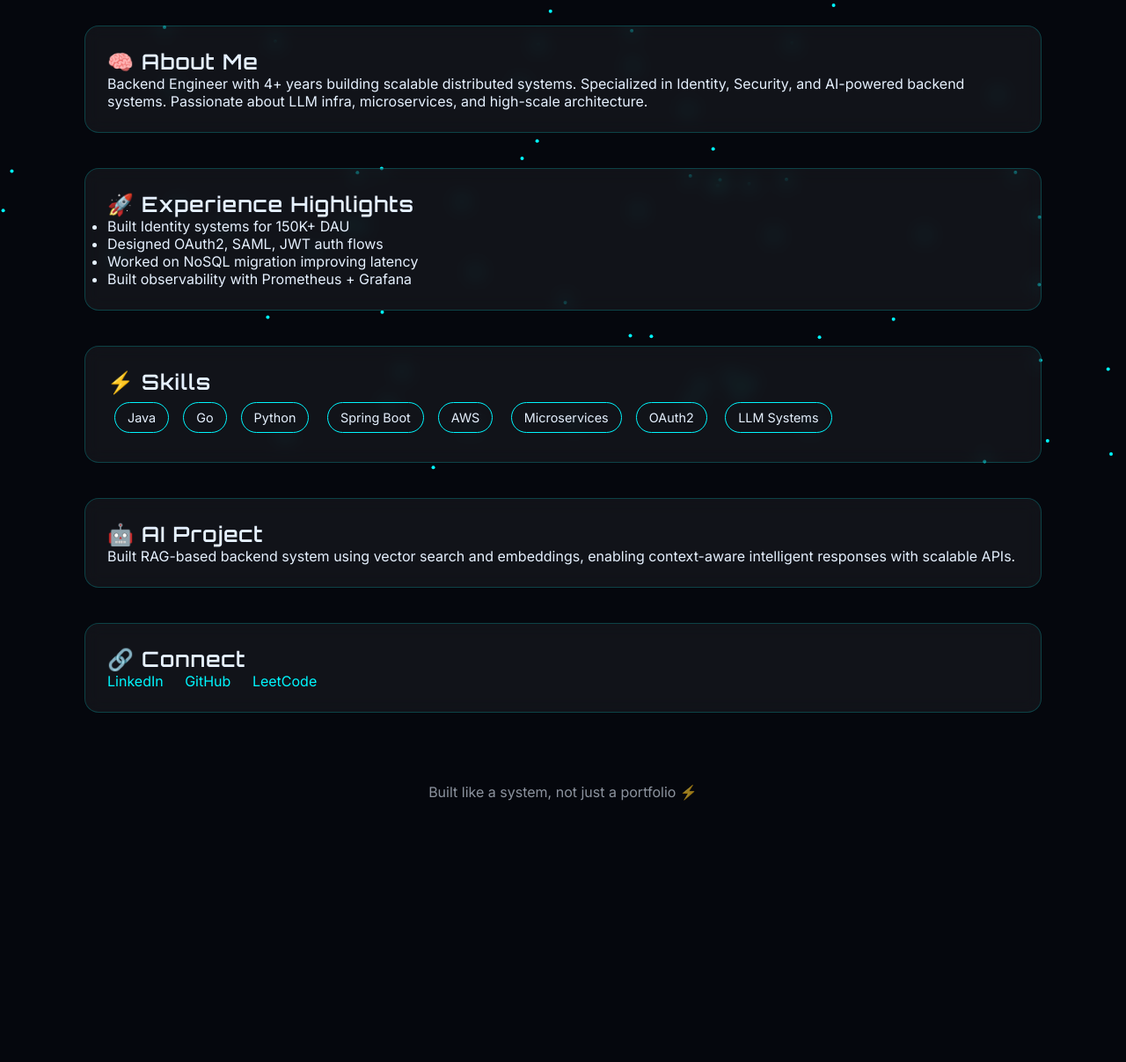
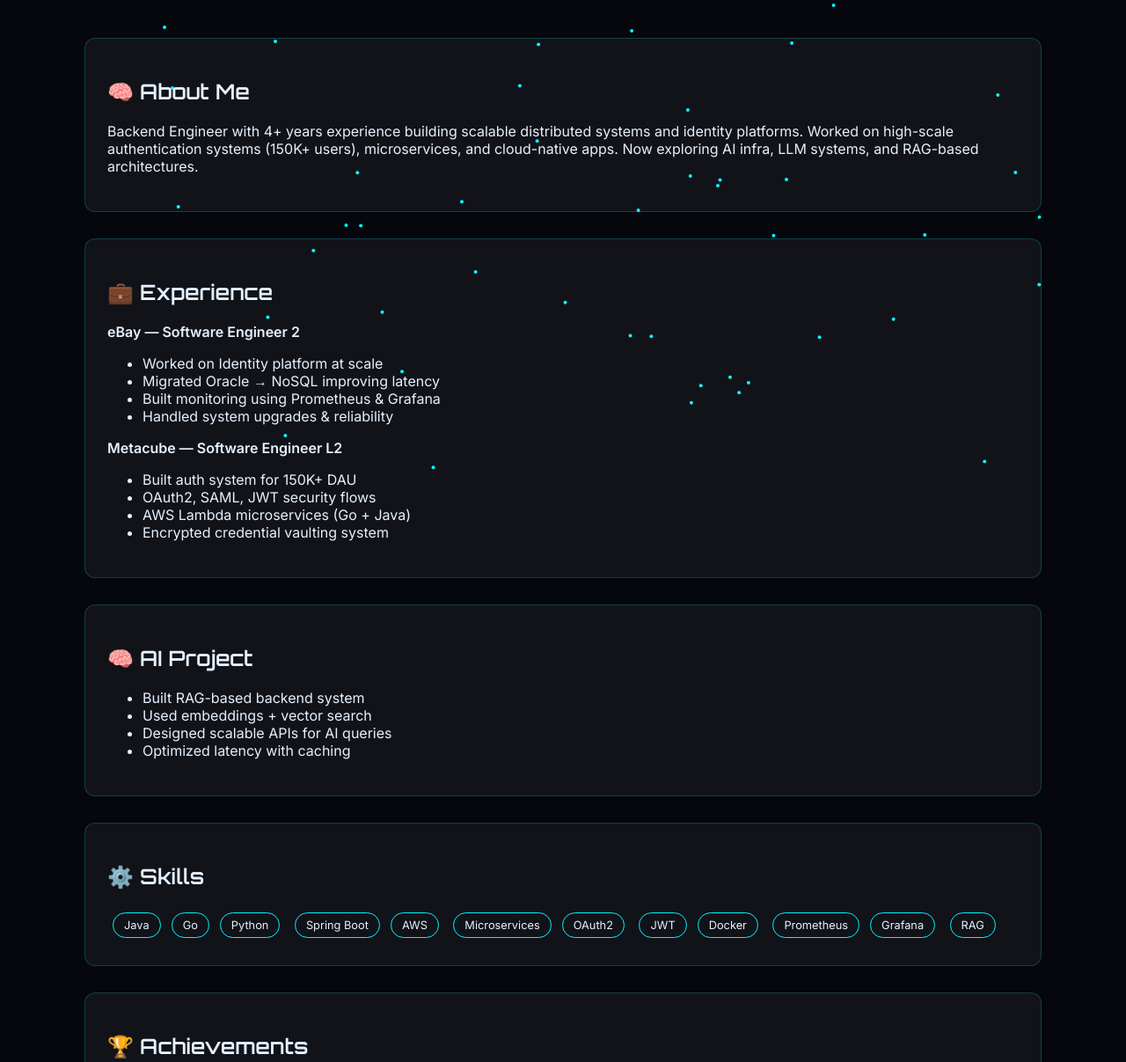
Before and after one commit to csbalotiya/portfolio, a plain HTML site: page index.html in a window 1280 px wide. Shown: the part 260-1467 px from the top of the page at 88% size. Before the commit the page ends 1230 px from the top, so only its background shows below. Drawn offline with Linux system fonts and the light colour scheme.

Commit message:
Revise index.html with new content and styling
Updated the portfolio page with new content and styles, including experience highlights and skills.

```diff
--- a/index.html
+++ b/index.html
@@ -3,93 +3,72 @@
 <html lang="en">
 <head>
 <meta charset="UTF-8">
-  <title>Chandrashekhar | AI Backend Engineer</title>
 <meta name="viewport" content="width=device-width, initial-scale=1.0">
-
-  <!-- Fonts -->
+<title>Chandrashekhar | Backend + AI Engineer</title>
 
 <link href="https://fonts.googleapis.com/css2?family=Orbitron:wght@400;600&family=Inter:wght@300;400;600&display=swap" rel="stylesheet">
 
 <style>
-    * { margin: 0; padding: 0; box-sizing: border-box; }
 body {
-      background: #05070d;
-      color: #e6f1ff;
+  margin:0;
   font-family: 'Inter', sans-serif;
-      overflow-x: hidden;
+  background:#05070d;
+  color:#e6f1ff;
 }
 
 canvas {
-      position: fixed;
-      top: 0;
-      left: 0;
-      z-index: -1;
+  position:fixed;
+  top:0;
+  left:0;
+  z-index:-1;
 }
 
 .container {
-      width: 85%;
-      margin: auto;
-      padding: 60px 0;
+  width:85%;
+  margin:auto;
+  padding:60px 0;
 }
 
-    h1, h2 {
-      font-family: 'Orbitron', sans-serif;
-      letter-spacing: 1px;
+h1,h2 {
+  font-family:'Orbitron',sans-serif;
 }
 
 .hero {
-      text-align: center;
-      padding-top: 120px;
+  text-align:center;
+  margin-top:100px;
 }
 
 .typing {
-      font-size: 1.5rem;
-      color: #00f7ff;
-      border-right: 2px solid #00f7ff;
-      display: inline-block;
-      padding-right: 5px;
-      animation: blink 1s infinite;
-    }
-
-    @keyframes blink {
-      50% { border-color: transparent; }
+  color:#00f7ff;
+  border-right:2px solid #00f7ff;
+  display:inline-block;
+  padding-right:5px;
 }
 
 .card {
-      margin-top: 40px;
-      padding: 25px;
-      border-radius: 16px;
-      backdrop-filter: blur(10px);
-      background: rgba(255,255,255,0.05);
-      border: 1px solid rgba(0,255,255,0.2);
-      transition: 0.3s;
+  margin-top:30px;
+  padding:25px;
+  border-radius:12px;
+  background:rgba(255,255,255,0.05);
+  border:1px solid rgba(0,255,255,0.2);
+  transition:0.3s;
 }
 
 .card:hover {
-      transform: translateY(-10px) scale(1.02);
-      box-shadow: 0 0 20px #00f7ff;
+  transform:translateY(-8px);
+  box-shadow:0 0 20px #00f7ff;
 }
 
 .skills span {
-      display: inline-block;
-      margin: 8px;
-      padding: 8px 14px;
-      border: 1px solid #00f7ff;
-      border-radius: 20px;
-      font-size: 0.9rem;
+  display:inline-block;
+  margin:6px;
+  padding:6px 12px;
+  border:1px solid #00f7ff;
+  border-radius:20px;
+  font-size:0.8rem;
 }
 
-    .links a {
-      color: #00f7ff;
-      margin-right: 20px;
-      text-decoration: none;
-    }
-
-    footer {
-      text-align: center;
-      margin-top: 80px;
-      opacity: 0.6;
-    }
+a { color:#00f7ff; text-decoration:none; }
 </style>
 
 </head>
@@ -108,121 +87,127 @@
 <div class="card">
 <h2>🧠 About Me</h2>
 <p>
-      Backend Engineer with 4+ years building scalable distributed systems.
-      Specialized in Identity, Security, and AI-powered backend systems.
-      Passionate about LLM infra, microservices, and high-scale architecture.
+Backend Engineer with 4+ years experience building scalable distributed systems and identity platforms.
+Worked on high-scale authentication systems (150K+ users), microservices, and cloud-native apps.
+Now exploring AI infra, LLM systems, and RAG-based architectures.
 </p>
 </div>
 
 <div class="card">
-    <h2>🚀 Experience Highlights</h2>
+<h2>💼 Experience</h2>
+
+<p><b>eBay — Software Engineer 2</b></p>
 <ul>
-      <li>Built Identity systems for 150K+ DAU</li>
-      <li>Designed OAuth2, SAML, JWT auth flows</li>
-      <li>Worked on NoSQL migration improving latency</li>
-      <li>Built observability with Prometheus + Grafana</li>
+<li>Worked on Identity platform at scale</li>
+<li>Migrated Oracle → NoSQL improving latency</li>
+<li>Built monitoring using Prometheus & Grafana</li>
+<li>Handled system upgrades & reliability</li>
+</ul>
+
+<p><b>Metacube — Software Engineer L2</b></p>
+<ul>
+<li>Built auth system for 150K+ DAU</li>
+<li>OAuth2, SAML, JWT security flows</li>
+<li>AWS Lambda microservices (Go + Java)</li>
+<li>Encrypted credential vaulting system</li>
+</ul>
+
+</div>
+
+<div class="card">
+<h2>🧠 AI Project</h2>
+<ul>
+<li>Built RAG-based backend system</li>
+<li>Used embeddings + vector search</li>
+<li>Designed scalable APIs for AI queries</li>
+<li>Optimized latency with caching</li>
 </ul>
 </div>
 
 <div class="card">
-    <h2>⚡ Skills</h2>
+<h2>⚙️ Skills</h2>
 <div class="skills">
 <span>Java</span><span>Go</span><span>Python</span>
 <span>Spring Boot</span><span>AWS</span>
 <span>Microservices</span><span>OAuth2</span>
-      <span>LLM Systems</span>
+<span>JWT</span><span>Docker</span>
+<span>Prometheus</span><span>Grafana</span>
+<span>RAG</span>
 </div>
 </div>
 
 <div class="card">
-    <h2>🤖 AI Project</h2>
-    <p>
-      Built RAG-based backend system using vector search and embeddings,
-      enabling context-aware intelligent responses with scalable APIs.
-    </p>
+<h2>🏆 Achievements</h2>
+<ul>
+<li>Hero in the Rank Award</li>
+<li>Star Innovator Q3 2024</li>
+<li>Hackathon Finalist</li>
+<li>Rank 1 HackerRank</li>
+<li>6⭐ HackerRank | 4⭐ CodeChef</li>
+</ul>
 </div>
 
 <div class="card">
 <h2>🔗 Connect</h2>
-    <div class="links">
-      <a href="#">LinkedIn</a>
-      <a href="#">GitHub</a>
+<p>
+<a href="#">LinkedIn</a> |
+<a href="#">GitHub</a> |
 <a href="#">LeetCode</a>
+</p>
 </div>
-  </div>
-
-  <footer>
-    Built like a system, not just a portfolio ⚡
-  </footer>
 
 </div>
 
 <script>
-  // Typing Effect
-  const text = "Backend Engineer | AI Systems | Distributed Systems";
-  let i = 0;
-  function typing() {
-    if (i < text.length) {
-      document.getElementById("typing").innerHTML += text.charAt(i);
+// typing
+const text="Backend Engineer | AI Systems | Distributed Systems";
+let i=0;
+function type(){
+ if(i<text.length){
+  document.getElementById("typing").innerHTML+=text.charAt(i);
   i++;
-      setTimeout(typing, 50);
+  setTimeout(type,40);
  }
 }
-  typing();
+type();
 
-  // Particle Background
-  const canvas = document.getElementById("bg");
-  const ctx = canvas.getContext("2d");
+// particles
+const canvas=document.getElementById("bg");
+const ctx=canvas.getContext("2d");
+canvas.width=window.innerWidth;
+canvas.height=window.innerHeight;
 
-  canvas.width = window.innerWidth;
-  canvas.height = window.innerHeight;
-
-  let particles = [];
-
-  for (let i = 0; i < 100; i++) {
-    particles.push({
-      x: Math.random() * canvas.width,
-      y: Math.random() * canvas.height,
-      dx: (Math.random() - 0.5),
-      dy: (Math.random() - 0.5)
-    });
+let p=[];
+for(let i=0;i<80;i++){
+ p.push({x:Math.random()*canvas.width,y:Math.random()*canvas.height,dx:(Math.random()-0.5),dy:(Math.random()-0.5)});
 }
 
-  function draw() {
-    ctx.clearRect(0, 0, canvas.width, canvas.height);
-
-    particles.forEach(p => {
+function draw(){
+ ctx.clearRect(0,0,canvas.width,canvas.height);
+ p.forEach(a=>{
   ctx.beginPath();
-      ctx.arc(p.x, p.y, 2, 0, Math.PI * 2);
-      ctx.fillStyle = "#00f7ff";
+  ctx.arc(a.x,a.y,2,0,Math.PI*2);
+  ctx.fillStyle="#00f7ff";
   ctx.fill();
-
-      p.x += p.dx;
-      p.y += p.dy;
-
-      if (p.x < 0 || p.x > canvas.width) p.dx *= -1;
-      if (p.y < 0 || p.y > canvas.height) p.dy *= -1;
+  a.x+=a.dx;
+  a.y+=a.dy;
  });
-
  requestAnimationFrame(draw);
 }
-
 draw();
 
-  // Neon Cursor Trail
-  document.addEventListener("mousemove", e => {
-    const dot = document.createElement("div");
-    dot.style.position = "fixed";
-    dot.style.left = e.clientX + "px";
-    dot.style.top = e.clientY + "px";
-    dot.style.width = "6px";
-    dot.style.height = "6px";
-    dot.style.background = "#00f7ff";
-    dot.style.borderRadius = "50%";
-    dot.style.pointerEvents = "none";
-    document.body.appendChild(dot);
-
-    setTimeout(() => dot.remove(), 300);
+// cursor trail
+document.addEventListener("mousemove",e=>{
+ let d=document.createElement("div");
+ d.style.position="fixed";
+ d.style.left=e.clientX+"px";
+ d.style.top=e.clientY+"px";
+ d.style.width="5px";
+ d.style.height="5px";
+ d.style.background="#00f7ff";
+ d.style.borderRadius="50%";
+ document.body.appendChild(d);
+ setTimeout(()=>d.remove(),300);
 });
 </script>
 
```
Lines whose indentation alone changed are shown as unchanged.
